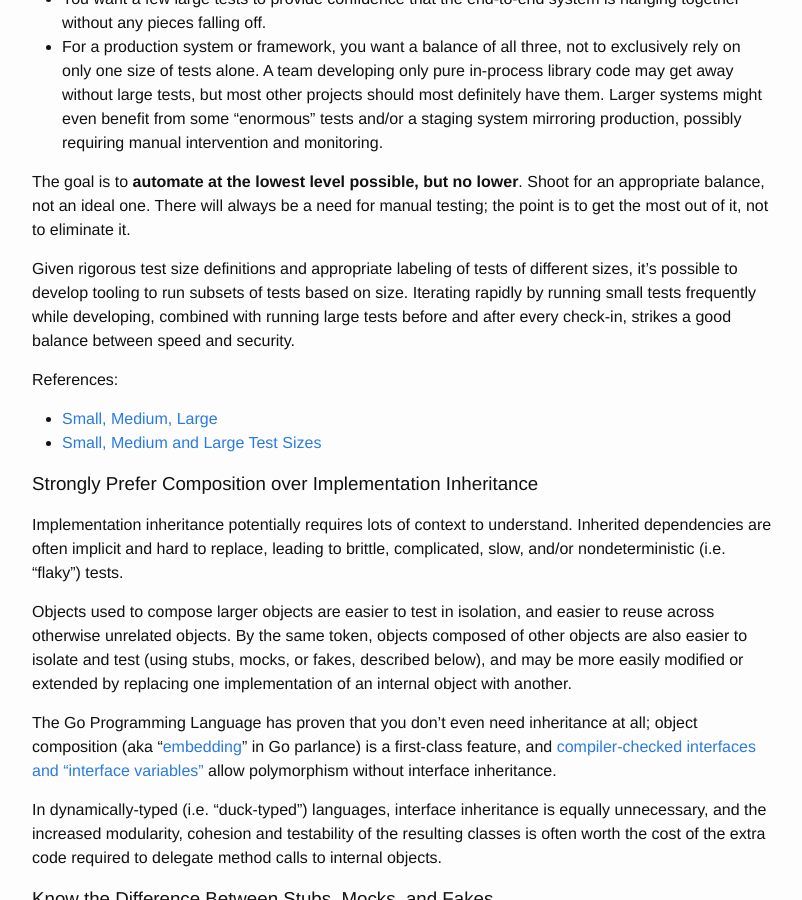
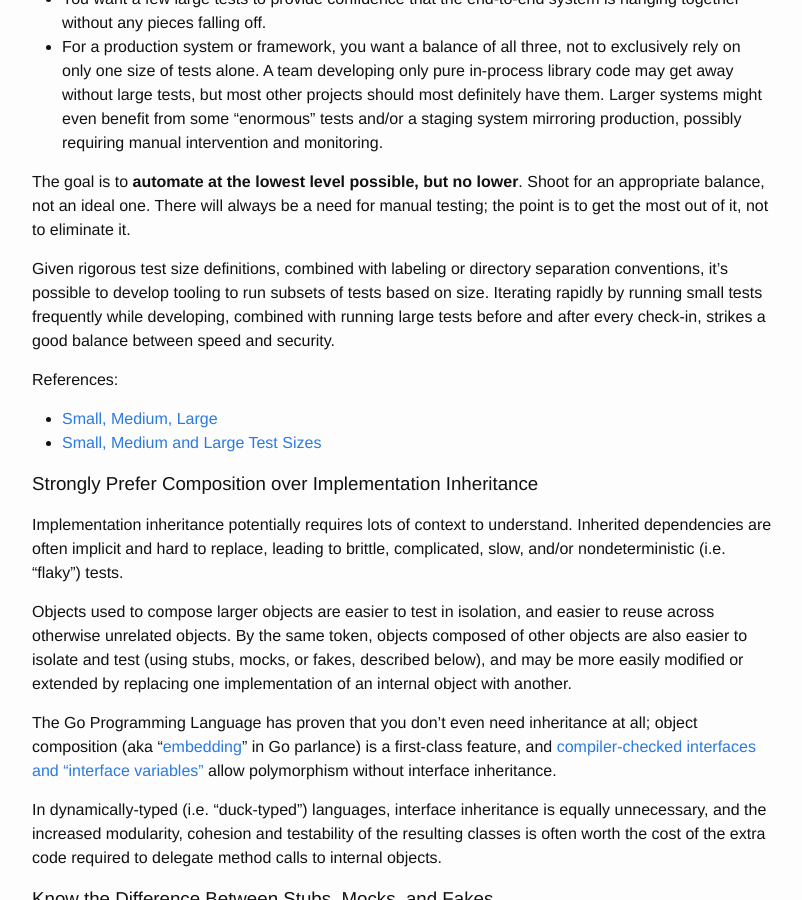
Before and after one commit to 18F/automated-testing-playbook, a Jekyll site: the page built from pages/principles-practices-idioms.md, in a window 1280 px wide and 900 px high, scrolled down 1630 px. Shown: the whole window, without its empty margins (238-1040 px from the left). Built offline with Jekyll 4.4.1, drawn with Linux system fonts in a browser that asks for light colours; Markdown is read by kramdown in place of the engine named in the settings.

Commit message:
Suggest directory separation of S/M/L tests

```diff
--- a/pages/principles-practices-idioms.md
+++ b/pages/principles-practices-idioms.md
@@ -64,9 +64,9 @@ The goal is to __automate at the lowest level possible, but no lower__. Shoot
 for an appropriate balance, not an ideal one. There will always be a need for
 manual testing; the point is to get the most out of it, not to eliminate it.
 
-Given rigorous test size definitions and appropriate labeling of tests of
-different sizes, it's possible to develop tooling to run subsets of tests
-based on size. Iterating rapidly by running small tests frequently while
+Given rigorous test size definitions, combined with labeling or directory
+separation conventions, it's possible to develop tooling to run subsets of
+tests based on size. Iterating rapidly by running small tests frequently while
 developing, combined with running large tests before and after every check-in,
 strikes a good balance between speed and security.
 
```
